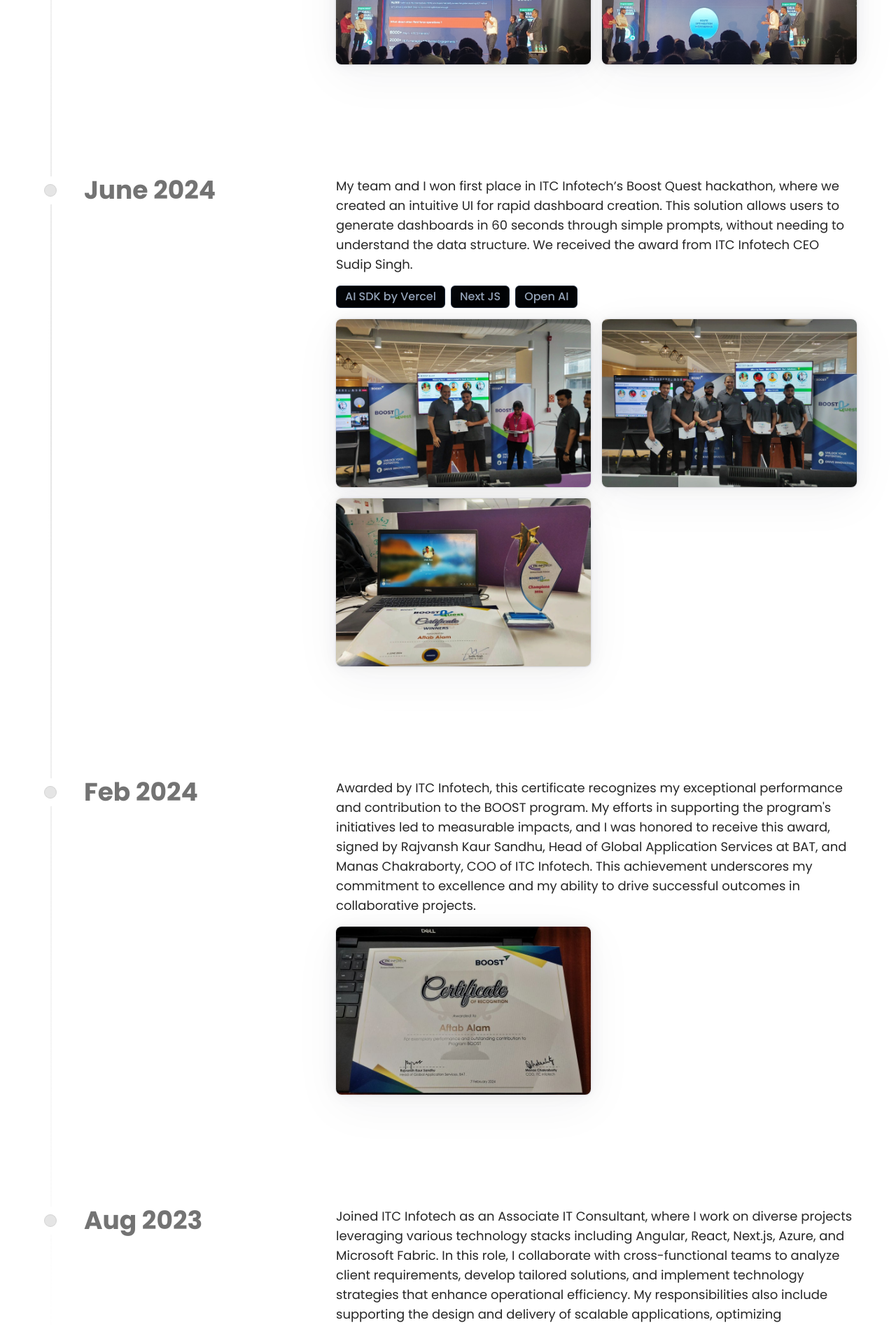
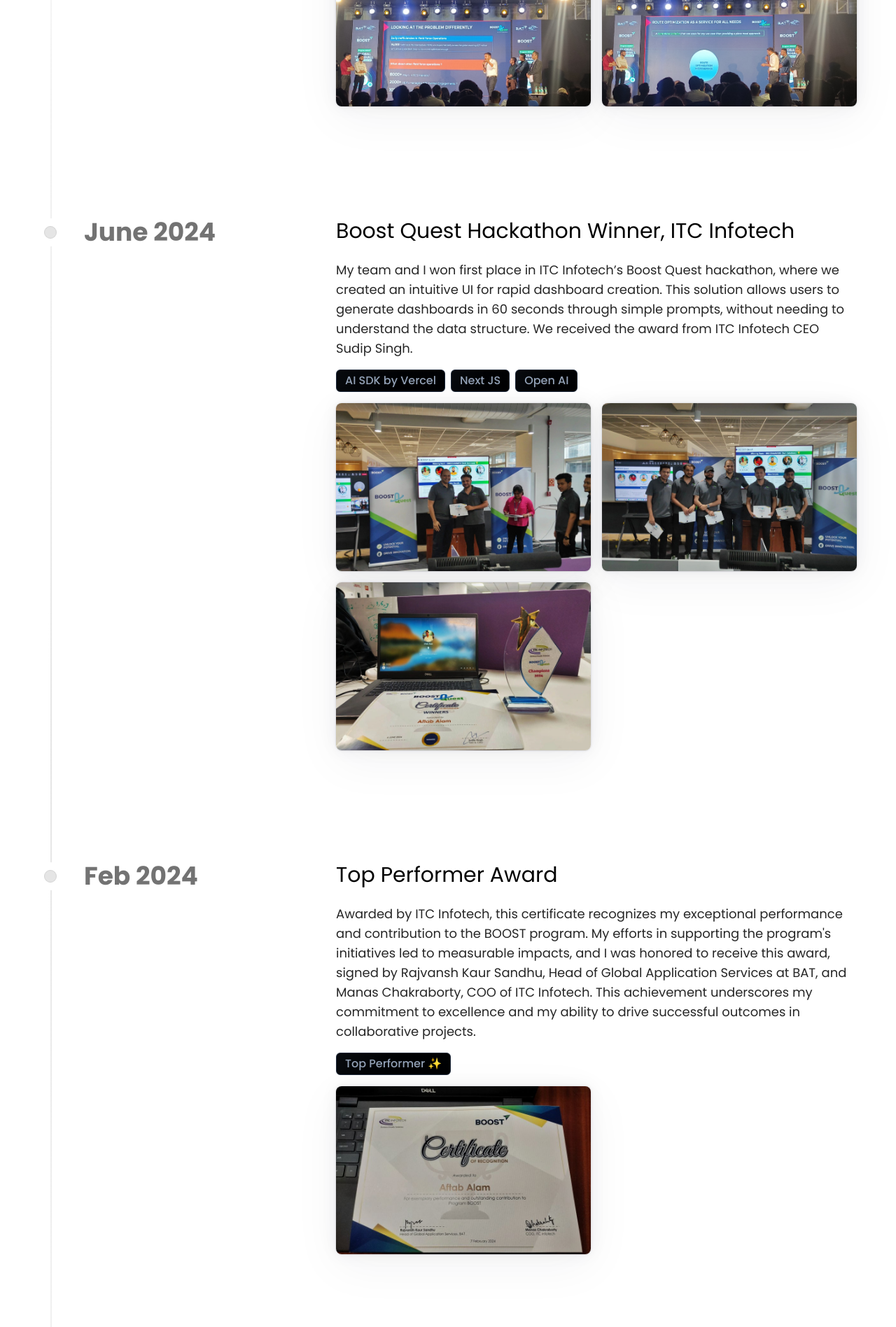
Before and after one commit to Aftab2209/portfolio, a Next.js app: page / in a window 1280 px wide. Shown: the part 1876-3772 px from the top of the page at 70% size. Built offline with nearby package versions, Linux system fonts and the light colour scheme.

Commit message:
timeline update

```diff
--- a/components/ui/time.jsx
+++ b/components/ui/time.jsx
@@ -8,6 +8,10 @@ export function TimelineDemo() {
       title: "October 2024",
       content: (
         <div className="flex flex-col gap-2">
+          <h2 className="text-xl md:text-3xl mb-4 text-black dark:text-white max-w-4xl">
+            ITC Infotech and BAT Hackathon: 2nd Runner-Up
+          </h2>
+
           <p className="text-neutral-800 dark:text-neutral-200 text-md md:text-lg font-normal mb-2">
             Our team placed second runner-up in the ITC Infotech and BAT joint
             hackathon! We built a microservice for route optimization, boosting
@@ -70,6 +74,10 @@ export function TimelineDemo() {
       title: "June 2024",
       content: (
         <div className="flex flex-col gap-2">
+          <h2 className="text-xl md:text-3xl mb-4 text-black dark:text-white max-w-4xl">
+            Boost Quest Hackathon Winner, ITC Infotech
+          </h2>
+
           <p className="text-neutral-800 dark:text-neutral-200 text-md md:text-lg font-normal mb-2">
             My team and I won first place in ITC Infotech’s Boost Quest
             hackathon, where we created an intuitive UI for rapid dashboard
@@ -90,7 +98,6 @@ export function TimelineDemo() {
               Open AI
             </button>
           </div>
-
 
           <div className="grid grid-cols-2 gap-4">
             <Image
@@ -121,8 +128,12 @@ export function TimelineDemo() {
     {
       title: "Feb 2024",
       content: (
-        <div>
-          <p className="text-neutral-800 dark:text-neutral-200 text-md md:text-lg  font-normal mb-4">
+        <div className="flex flex-col gap-2">
+          <h2 className="text-xl md:text-3xl mb-4 text-black dark:text-white max-w-4xl">
+            Top Performer Award
+          </h2>
+
+          <p className="text-neutral-800 dark:text-neutral-200 text-md md:text-lg  font-normal mb-2">
             Awarded by ITC Infotech, this certificate recognizes my exceptional
             performance and contribution to the BOOST program. My efforts in
             supporting the program's initiatives led to measurable impacts, and
@@ -132,6 +143,13 @@ export function TimelineDemo() {
             excellence and my ability to drive successful outcomes in
             collaborative projects.
           </p>
+
+          <div className="flex gap-2 mb-2 flex-wrap">
+            <button className="rounded-2xl inline-flex h-8 animate-shimmer items-center justify-center rounded-md border border-slate-800 bg-[linear-gradient(110deg,#000103,45%,#1e2631,55%,#000103)] bg-[length:200%_100%] px-3 font-medium text-slate-400 transition-colors focus:outline-none focus:ring-2 focus:ring-slate-400">
+              Top Performer ✨
+            </button>
+          </div>
+
           <div className="grid grid-cols-2 gap-4">
             <Image
               src="/top.jpg"
@@ -145,9 +163,14 @@ export function TimelineDemo() {
       ),
     },
     {
-      title: "Aug 2023",
+      title: "August 2023",
       content: (
         <div>
+          <h2 className="text-xl md:text-3xl mb-4 text-black dark:text-white max-w-4xl">
+            Embarking on a Journey: Joined ITC Infotech as Associate IT
+            Consultant{" "}
+          </h2>
+
           <p className="text-neutral-800 dark:text-neutral-200 text-md md:text-lg  font-normal mb-4">
             Joined ITC Infotech as an Associate IT Consultant, where I work on
             diverse projects leveraging various technology stacks including
@@ -164,6 +187,61 @@ export function TimelineDemo() {
         </div>
       ),
     },
+    {
+      title: "August 2022",
+      content: (
+        <div className="flex flex-col gap-2">
+          <h2 className="text-xl md:text-3xl mb-4 text-black dark:text-white max-w-4xl">
+            Smart India Hackathon 2022 Finalist, IIT Guwahati
+          </h2>
+
+          <p className="text-neutral-800 dark:text-neutral-200 text-md md:text-lg font-normal mb-2">
+            Developed an e-commerce solution to promote regional Indian
+            traditional art forms and business practices, connecting artisans
+            with a global market. The website was recognized as a finalist in
+            the Smart India Hackathon 2022, held at IIT Guwahati, where it was
+            showcased as an innovative solution addressing real-world challenges
+            in cultural preservation and market accessibility.
+          </p>
+
+          <div className="flex gap-2 mb-2 flex-wrap">
+            <button className="rounded-2xl inline-flex h-8 animate-shimmer items-center justify-center rounded-md border border-slate-800 bg-[linear-gradient(110deg,#000103,45%,#1e2631,55%,#000103)] bg-[length:200%_100%] px-3 font-medium text-slate-400 transition-colors focus:outline-none focus:ring-2 focus:ring-slate-400">
+              Angular
+            </button>
+            <button className="rounded-2xl inline-flex h-8 animate-shimmer items-center justify-center rounded-md border border-slate-800 bg-[linear-gradient(110deg,#000103,45%,#1e2631,55%,#000103)] bg-[length:200%_100%] px-3 font-medium text-slate-400 transition-colors focus:outline-none focus:ring-2 focus:ring-slate-400">
+              Innovation
+            </button>
+            <button className="rounded-2xl inline-flex h-8 animate-shimmer items-center justify-center rounded-md border border-slate-800 bg-[linear-gradient(110deg,#000103,45%,#1e2631,55%,#000103)] bg-[length:200%_100%] px-3 font-medium text-slate-400 transition-colors focus:outline-none focus:ring-2 focus:ring-slate-400">
+              SIH
+            </button>
+          </div>
+
+          <div className="grid grid-cols-2 gap-4">
+            <Image
+              src="/sih-1.jpg"
+              alt="hero template"
+              width={500}
+              height={500}
+              className="rounded-lg object-cover h-20 md:h-44 lg:h-60 w-full shadow-[0_0_24px_rgba(34,_42,_53,_0.06),_0_1px_1px_rgba(0,_0,_0,_0.05),_0_0_0_1px_rgba(34,_42,_53,_0.04),_0_0_4px_rgba(34,_42,_53,_0.08),_0_16px_68px_rgba(47,_48,_55,_0.05),_0_1px_0_rgba(255,_255,_255,_0.1)_inset]"
+            />
+            <Image
+              src="/sih-2.jpg"
+              alt="feature template"
+              width={500}
+              height={500}
+              className="rounded-lg object-cover h-20 md:h-44 lg:h-60 w-full shadow-[0_0_24px_rgba(34,_42,_53,_0.06),_0_1px_1px_rgba(0,_0,_0,_0.05),_0_0_0_1px_rgba(34,_42,_53,_0.04),_0_0_4px_rgba(34,_42,_53,_0.08),_0_16px_68px_rgba(47,_48,_55,_0.05),_0_1px_0_rgba(255,_255,_255,_0.1)_inset]"
+            />
+            {/* <Image
+              src="/june-1.jpg"
+              alt="bento template"
+              width={500}
+              height={500}
+              className="rounded-lg object-cover h-20 md:h-44 lg:h-60 w-full shadow-[0_0_24px_rgba(34,_42,_53,_0.06),_0_1px_1px_rgba(0,_0,_0,_0.05),_0_0_0_1px_rgba(34,_42,_53,_0.04),_0_0_4px_rgba(34,_42,_53,_0.08),_0_16px_68px_rgba(47,_48,_55,_0.05),_0_1px_0_rgba(255,_255,_255,_0.1)_inset]"
+            /> */}
+          </div>
+        </div>
+      ),
+    },
   ];
   return (
     <div className="w-full">
--- a/components/ui/timeline.jsx
+++ b/components/ui/timeline.jsx
@@ -29,7 +29,7 @@ export const Timeline = ({
       className="w-full bg-white dark:bg-neutral-950 md:px-10"
       ref={containerRef}>
       <div className="max-w-7xl mx-auto py-20 px-4 md:px-8 lg:px-10">
-        <h2 className="text-lg md:text-4xl mb-4 text-black dark:text-white max-w-4xl">
+        <h2 className="text-xl md:text-4xl mb-4 text-black dark:text-white max-w-4xl">
          My Professional Journey
         </h2>
         <p
```
Also changed, not shown: public/sih-1.jpg (added), public/sih-2.jpg (added).
